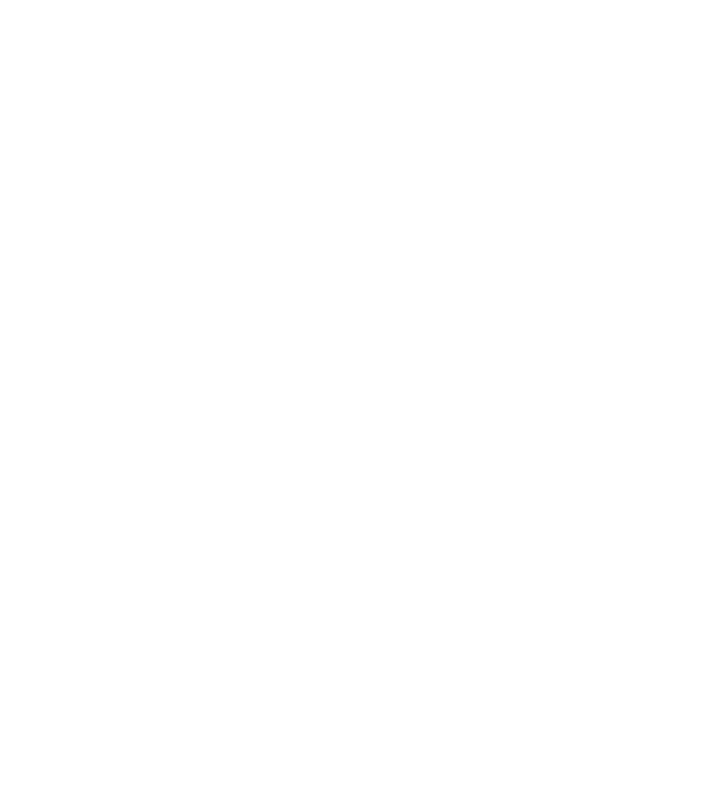
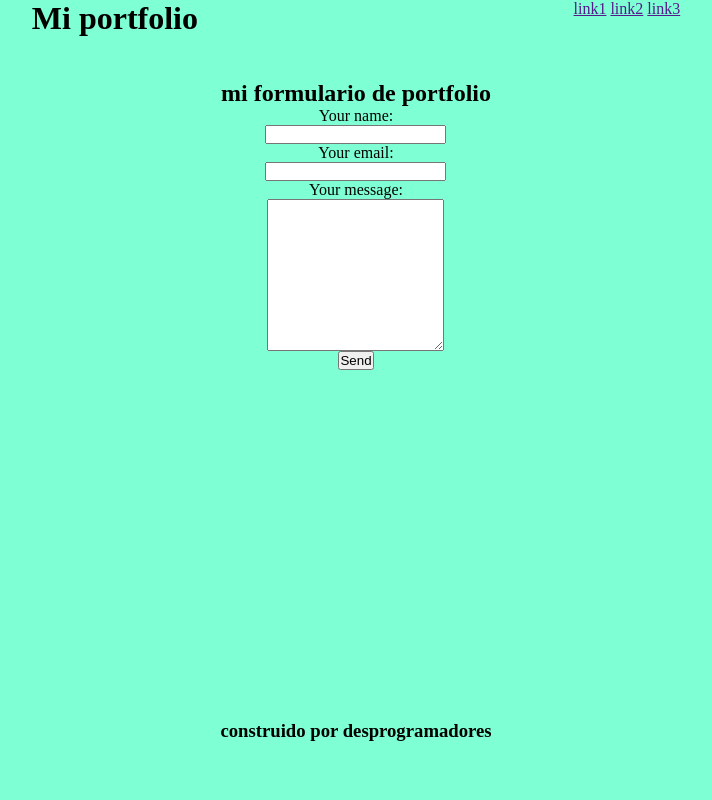
Before and after one commit to osvalttek/claseDeHtml, a plain HTML site: page index.html in a window 1280 px wide. Shown: the whole page, without its empty margins (284-996 px from the left). Drawn offline with Linux system fonts and the light colour scheme.

Commit message:
formulario clase 20 deploy

```diff
--- a/index.html
+++ b/index.html
@@ -7,5 +7,30 @@
     <title>Clase 16</title>
     <link rel="stylesheet" href="./styles/style.css" />
   </head>
-  <body></body>
+  <body>
+    <header>
+      <h1>Mi portfolio</h1>
+      <nav>
+        <a href="">link1</a>
+        <a href="">link2</a>
+        <a href="">link3</a>
+      </nav>
+    </header>
+    <main>
+      <h2>mi formulario de portfolio</h2>
+      <form action="https://formspree.io/f/mpznpgag" method="POST">
+        <label for="name"> Your name: </label>
+        <input type="text" name="name" id="name" />
+        <label for="email"> Your email: </label>
+        <input type="email" name="email" id="email" />
+        <label for="message"> Your message: </label>
+        <textarea name="message" id="message" col="30" rows="10"></textarea>
+        <!-- your other form fields go here -->
+        <button type="submit">Send</button>
+      </form>
+    </main>
+    <footer>
+      <h3>construido por desprogramadores</h3>
+    </footer>
+  </body>
 </html>
--- a/styles/style.css
+++ b/styles/style.css
@@ -0,0 +1,32 @@
+* {
+  padding: 0;
+  margin: 0;
+  box-sizing: border-box;
+}
+
+body {
+  display: flex;
+  flex-direction: column;
+  align-items: center;
+  min-height: 100vh;
+  background-color: aquamarine;
+}
+header {
+  width: 80vw;
+  display: flex;
+  justify-content: space-around;
+  height: 10vh;
+}
+footer {
+  height: 10vh;
+}
+
+main {
+  flex-grow: 1;
+}
+
+form {
+  display: flex;
+  flex-direction: column;
+  align-items: center;
+}
```
